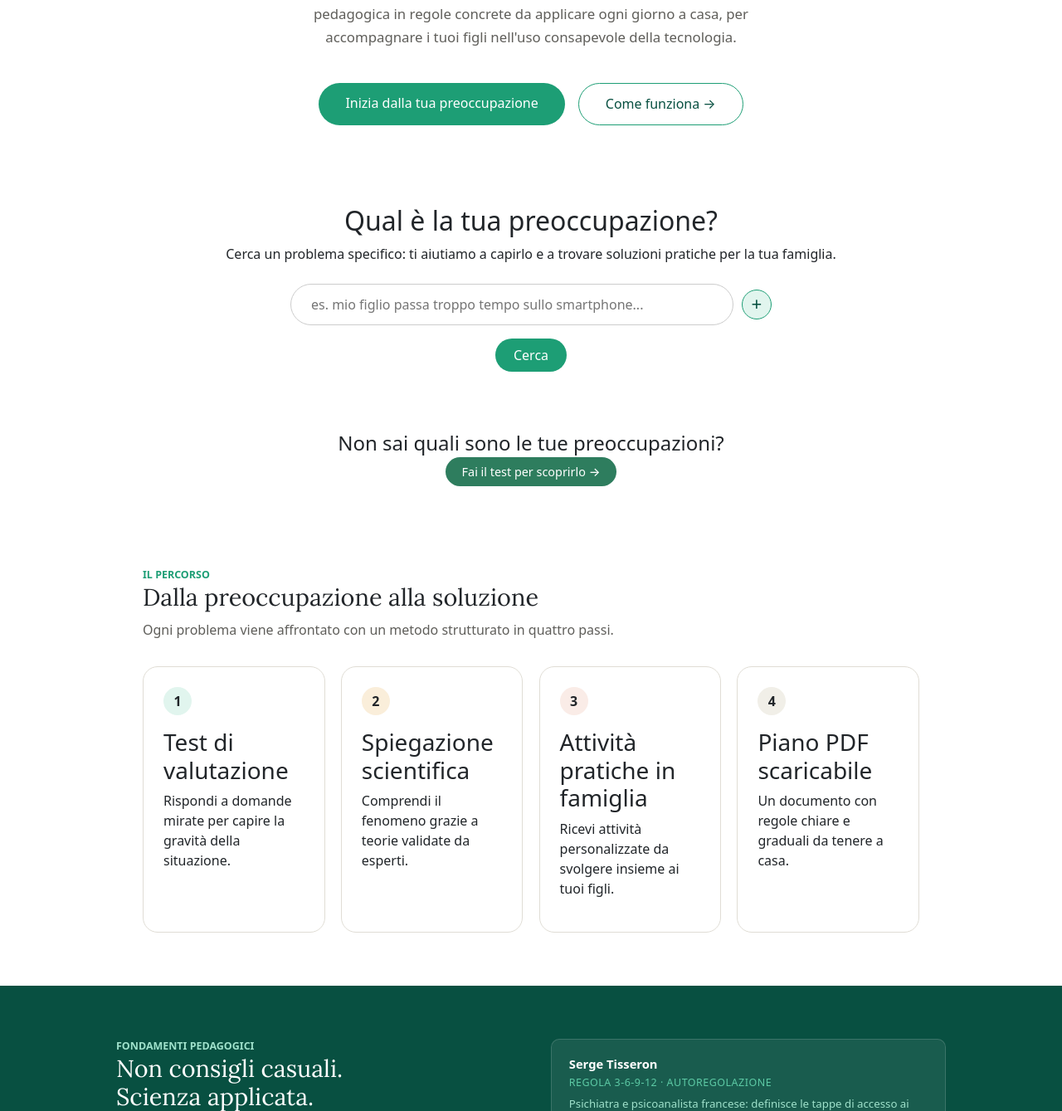
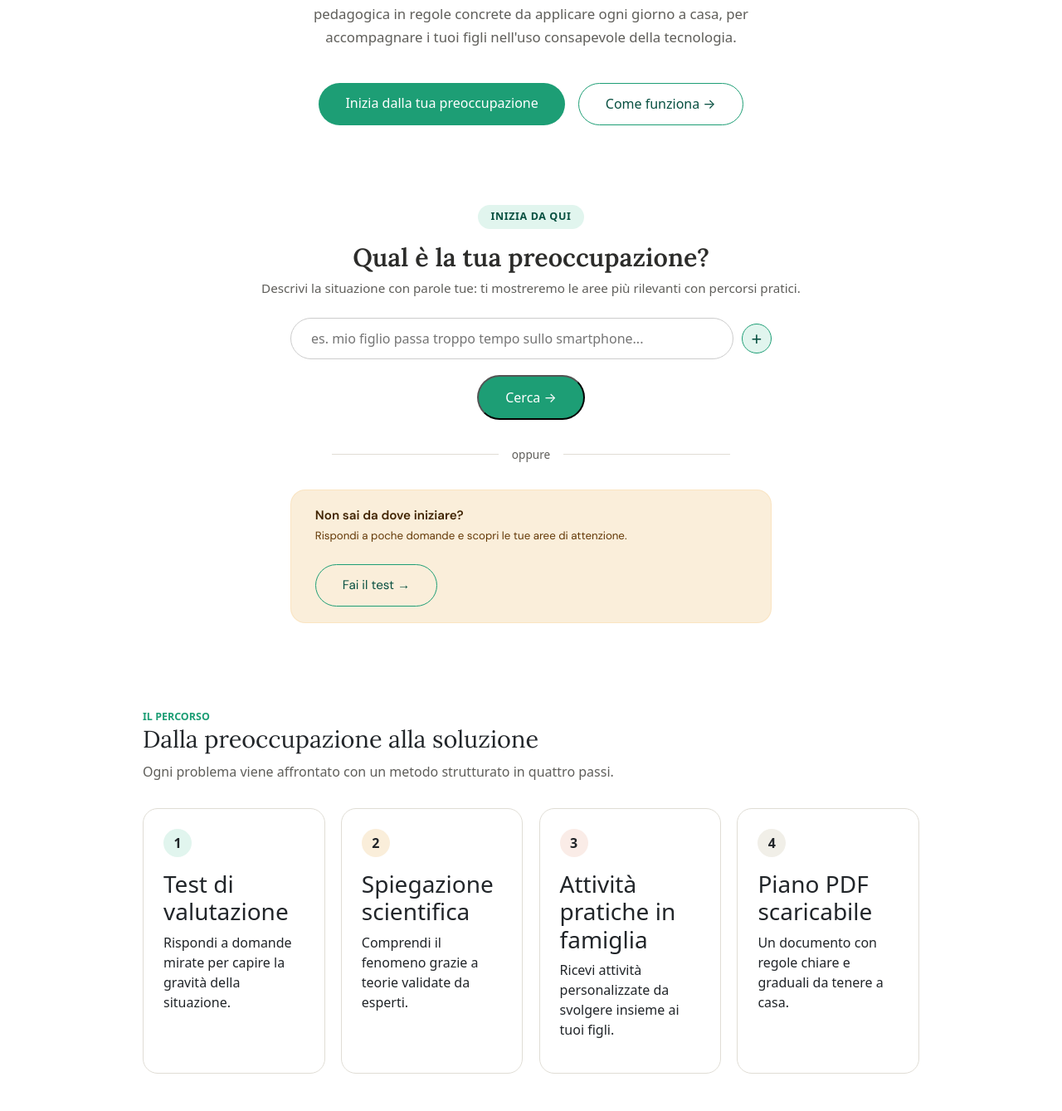
Before and after one commit to Comunita-educante-digitale/pcto, a Flask app: page / in a window 1280 px wide. Shown: the part 367-1706 px from the top of the page at 83% size. Run offline with Flask 3, Linux system fonts and the light colour scheme; parts of the project's set-up code (start-up, migrations or seed data) failed here and were passed over.

Commit message:
commit estetica

```diff
--- a/static/style.css
+++ b/static/style.css
@@ -606,3 +606,95 @@ footer {
 .navbar-hidden {
   transform: translateY(-100%);
 }
+
+/* SEARCH SECTION AGGIORNATA */
+.search-eyebrow {
+  display: inline-block;
+  background: var(--teal-light);
+  color: var(--teal-dark);
+  padding: 0.3rem 1rem;
+  border-radius: 40px;
+  font-size: 0.78rem;
+  font-weight: 600;
+  text-transform: uppercase;
+  letter-spacing: 0.05em;
+  margin-bottom: 1rem;
+}
+
+.search-section h2 {
+  font-family: 'Lora', serif;
+  font-size: 1.9rem;
+  font-weight: 600;
+  color: var(--gray-dark);
+  margin-bottom: 0.5rem;
+}
+
+.search-section p {
+  color: var(--text-muted);
+  font-size: 0.95rem;
+  margin-bottom: 1.5rem;
+}
+
+.search-actions {
+  margin-top: 1.2rem;
+  display: flex;
+  justify-content: center;
+}
+
+.search-divider {
+  display: flex;
+  align-items: center;
+  gap: 1rem;
+  margin: 2rem auto;
+  max-width: 480px;
+  color: var(--text-muted);
+  font-size: 0.85rem;
+}
+
+.search-divider::before,
+.search-divider::after {
+  content: '';
+  flex: 1;
+  height: 1px;
+  background: #e0ddd5;
+}
+
+.test-banner {
+  display: flex;
+  align-items: center;
+  justify-content: space-between;
+  gap: 1.5rem;
+  background: var(--amber-light);
+  border: 1px solid #f5c47540;
+  border-radius: var(--radius-lg);
+  padding: 1.2rem 1.8rem;
+  max-width: 580px;
+  margin: 0 auto;
+}
+
+.test-banner-text {
+  display: flex;
+  flex-direction: column;
+  gap: 0.2rem;
+  text-align: left;
+}
+
+.test-banner-text strong {
+  color: #412402;
+  font-size: 0.95rem;
+}
+
+.test-banner-text span {
+  color: #633806;
+  font-size: 0.83rem;
+}
+
+@media (max-width: 600px) {
+  .test-banner {
+    flex-direction: column;
+    text-align: center;
+  }
+  .test-banner-text {
+    text-align: center;
+  }
+}
--- a/templates/index.html
+++ b/templates/index.html
@@ -56,26 +56,30 @@
   <section class="search-section" id="cerca">
     <div class="search-section-inner">
 
+      <div class="search-eyebrow">Inizia da qui</div>
       <h2>Qual è la tua preoccupazione?</h2>
-
-      <p>
-        Cerca un problema specifico: ti aiutiamo a capirlo e a trovare soluzioni pratiche per la tua famiglia.
-      </p>
+      <p>Descrivi la situazione con parole tue: ti mostreremo le aree più rilevanti con percorsi pratici.</p>
 
       <div class="multi-search-wrap" id="searchWrap">
         <div class="search-input-row" id="row-0">
           <input class="search-big" type="search" id="search0" placeholder="es. mio figlio passa troppo tempo sullo smartphone..."/>
-          <button class="btn-add" id="addBtn" onclick="aggiungiCampo()">+</button>
+          <button class="btn-add" id="addBtn" onclick="aggiungiCampo()" title="Aggiungi un'altra preoccupazione">+</button>
         </div>
       </div>
-      <button id="mainSearchButton" class="btn-search" style="margin-top:1rem;">Cerca</button>
-      <br><br>
-      <br><br>
 
-			<h4><span>Non sai quali sono le tue preoccupazioni?</span></h4>
+      <div class="search-actions">
+        <button id="mainSearchButton" class="btn-primary-hero">Cerca →</button>
+      </div>
 
-		<a href="/test" class="btn-test">Fai il test per scoprirlo →</a>
+      <div class="search-divider"><span>oppure</span></div>
 
+      <div class="test-banner">
+        <div class="test-banner-text">
+          <strong>Non sai da dove iniziare?</strong>
+          <span>Rispondi a poche domande e scopri le tue aree di attenzione.</span>
+        </div>
+        <a href="/test" class="btn-secondary-hero">Fai il test →</a>
+      </div>
 
     </div>
   </section>
--- a/templates/test.html
+++ b/templates/test.html
@@ -9,4 +9,5 @@
   <link href="https://fonts.googleapis.com/css2?family=Lora:ital,wght@0,400;0,600;1,400&family=DM+Sans:wght@300;400;500;600&display=swap" rel="stylesheet">
 </head>
 <body>
+
 </body>
```
